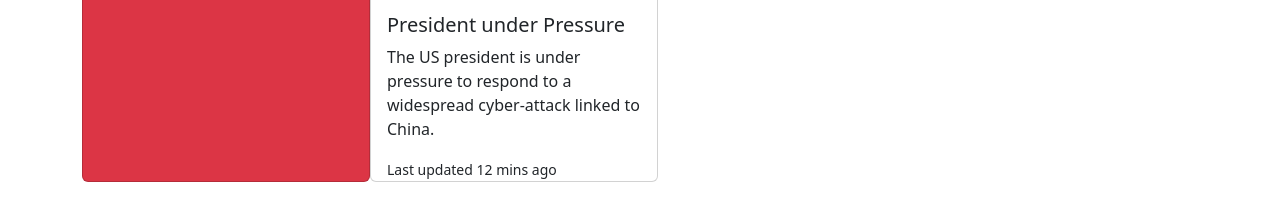
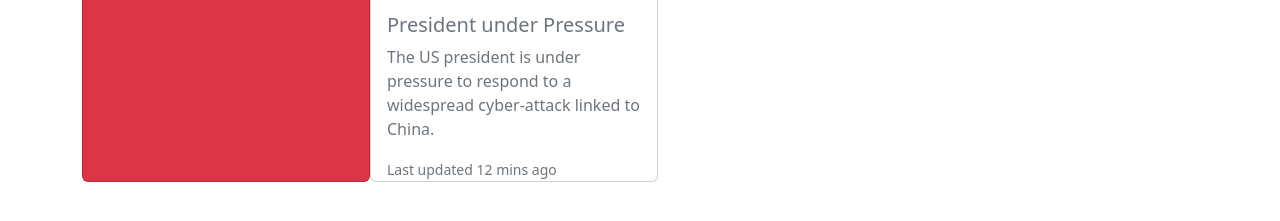
Before and after one commit to acciojob/bootstrap-card-ishaansharma750, a website: page main.html in a window 1280 px wide. Shown: the part 493-714 px from the top of the page. Drawn offline with nearby package versions, Linux system fonts and the light colour scheme.

Commit message:
created a submission

```diff
--- a/main.html
+++ b/main.html
@@ -21,7 +21,7 @@
 			  </div>
 	   </div>
 
-		<div class="card-deck mt-5 d-flex pe-4">
+		<div class="card-deck mt-5 d-flex pe-4 text-muted">
 			<div class="card bg-danger text-light" style="width: 18rem; height: 400px">
 			  <div class="card-header">Alert</div>
 			  <div class="card-body">
```
